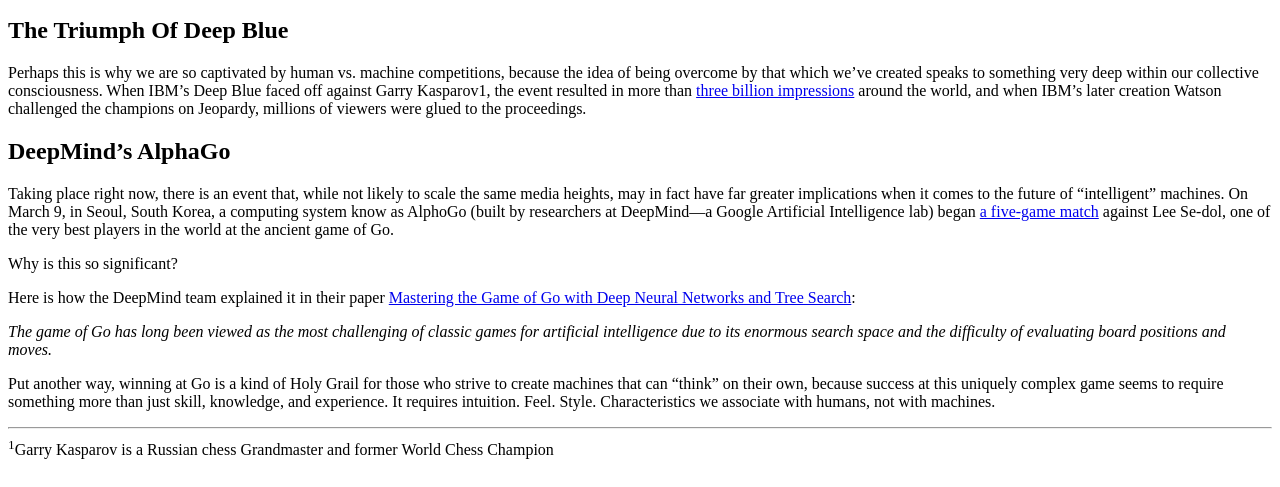
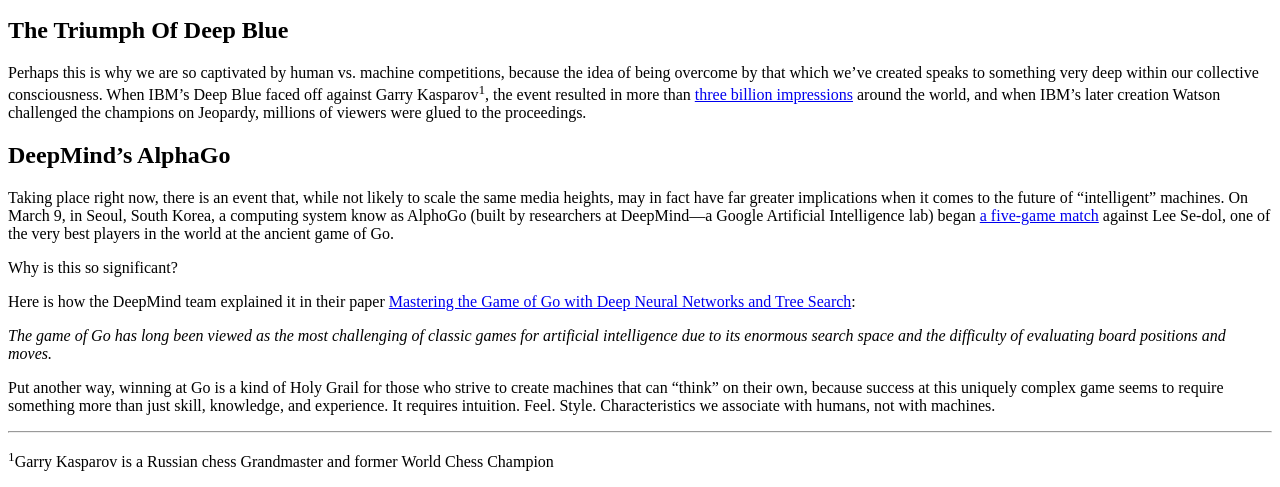
Before and after one commit to y0n1/udacity-fend-portfolio, a plain HTML site: page mockup-to-article/index.html in a window 1280 px wide. Shown: the part 577-1064 px from the top of the page. Drawn offline with Linux system fonts and the light colour scheme.

Commit message:
Added missing superscript

```diff
--- a/mockup-to-article/index.html
+++ b/mockup-to-article/index.html
@@ -27,7 +27,7 @@
     <h2>The Triumph Of Deep Blue</h2>
     <p>
         Perhaps this is why we are so captivated by human vs. machine competitions, because the idea of being overcome by that which we’ve created speaks to something very deep
-        within our collective consciousness. When IBM’s Deep Blue faced off against Garry Kasparov1, the event resulted in more than
+        within our collective consciousness. When IBM’s Deep Blue faced off against Garry Kasparov<sup>1</sup>, the event resulted in more than
         <a href="http://www-03.ibm.com/ibm/history/ibm100/us/en/icons/deepblue/">three billion impressions</a> around the world, and when IBM’s later creation Watson challenged
         the champions on Jeopardy, millions of viewers were glued to the proceedings.
     </p>
@@ -53,9 +53,8 @@
         seems to require something more than just skill, knowledge, and experience. It requires intuition. Feel. Style. Characteristics
         we associate with humans, not with machines.
     </p>
-
     <hr>
-    <sup>1</sup>Garry Kasparov is a Russian chess Grandmaster and former World Chess Champion
+    <p><sup>1</sup>Garry Kasparov is a Russian chess Grandmaster and former World Chess Champion</p>
 </body>
 
 </html>
```
